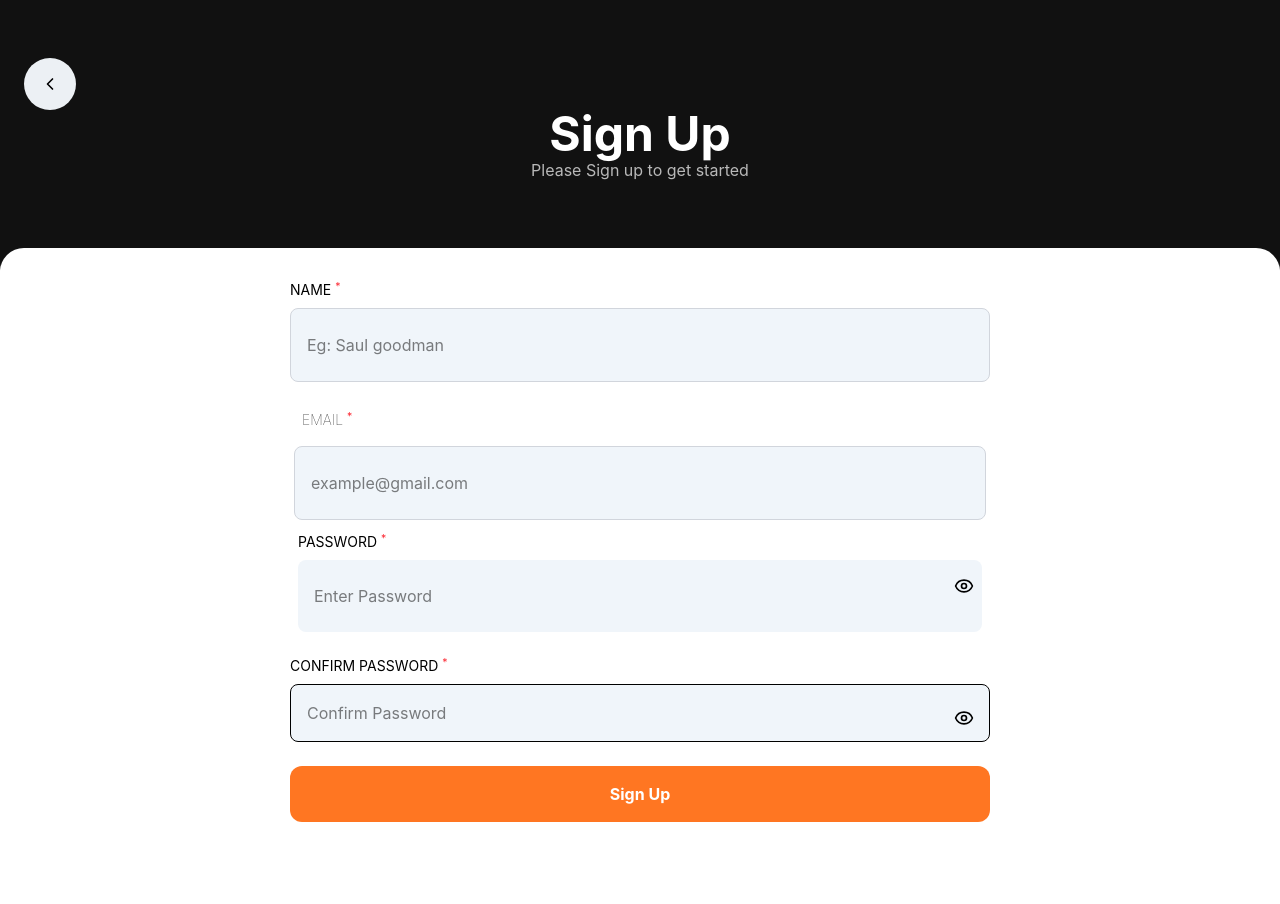
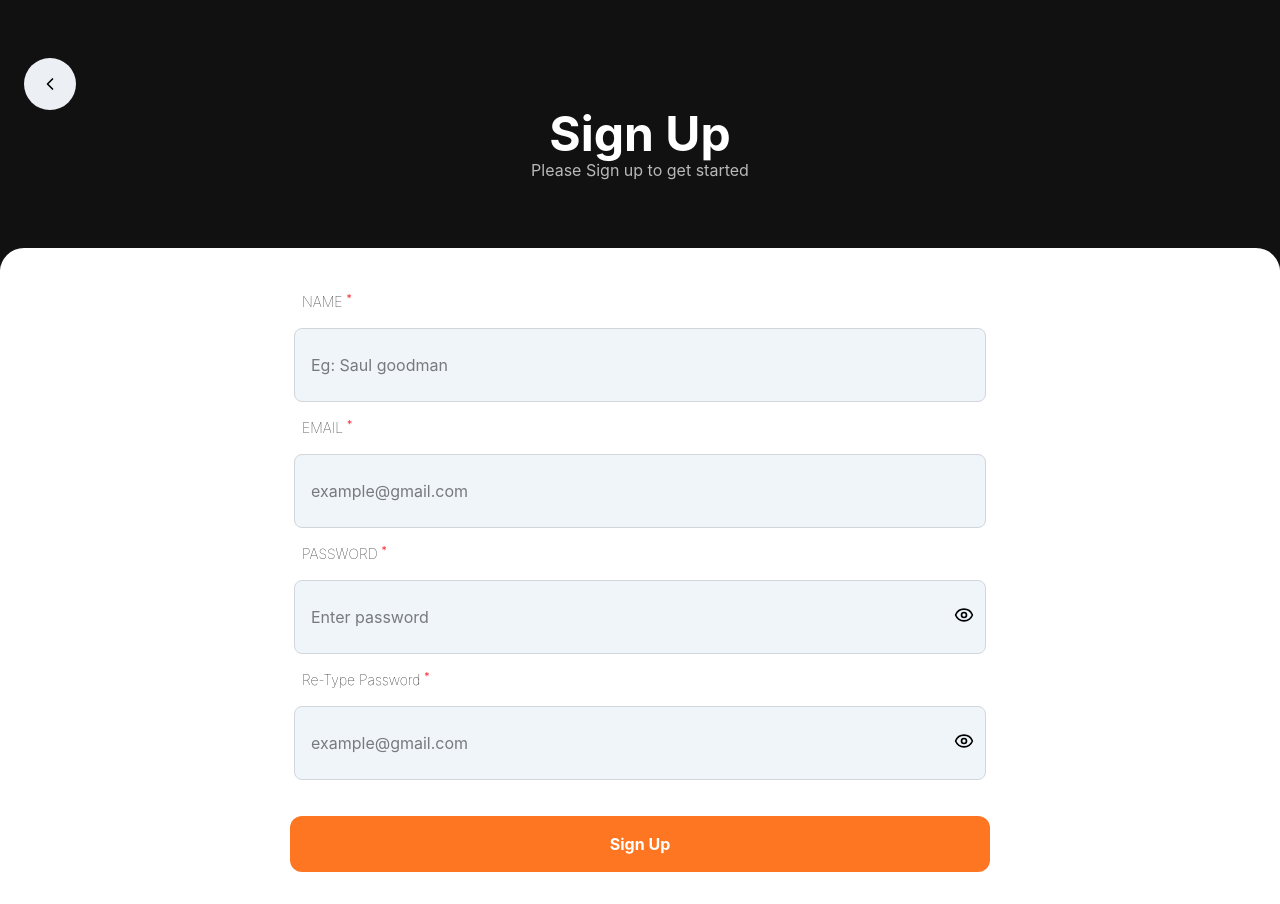
Before and after one commit to Sakthi74/food-delivery-app, a React (Vite) app in the folder Food_App/: page /sign-up in a window 1280 px wide. Before the commit the page ends 854 px from the top, so only its background shows below. Built offline with nearby package versions, Linux system fonts and the light colour scheme.

Commit message:
signup page copy paste from sakthi branch

```diff
--- a/Food_App/src/component/SignupPage.tsx
+++ b/Food_App/src/component/SignupPage.tsx
@@ -1,136 +1,75 @@
-import { useRef, useState } from "react";
+import { useState } from "react";
 import { useSignup } from "../Context/AuthDataContext";
 import { ChevronLeft, Eye, EyeOff } from "lucide-react";
 import { useNavigate } from "react-router-dom";
 import { toast, Bounce } from "react-toastify";
-import "react-toastify/dist/ReactToastify.css";
+import "react-toastify/ReactToastify.css";
 
 const SignupPage = () => {
+  const [showPassword, setShowPassword] = useState(false);
+  const [reshowPassword, setShowrePassword] = useState(false);
+  const [details, setDetails] = useState({ password: "", confirmpassword: "" });
   const navigate = useNavigate();
 
-  const { email, setEmail, setPassword } = useSignup();
+  const { setEmail, setPassword, email, password } = useSignup();
 
-  const passwordRef = useRef<HTMLInputElement | null>(null);
-
-  const [showPassword, setShowPassword] = useState(false);
-  const [reshowPassword, setShowrePassword] = useState(false);
-
-  const [details, setDetails] = useState({
-    name: "",
-    password: "",
-    confirmpassword: "",
-  });
-
-  // Toast Notification
-  const notify = () => {
-    toast.success("Successfully Signed Up", {
+  //tostify function
+  const notifi = () => {
+    toast.success(`Successfully Signed Up`, {
       position: "top-center",
-      autoClose: 3000,
+      autoClose: 5000,
+      hideProgressBar: false,
+      closeOnClick: true,
+      pauseOnHover: true,
+      draggable: true,
+      progress: undefined,
       theme: "colored",
       transition: Bounce,
     });
   };
 
-  // Signup Function
   const handleSignup = () => {
-    const credentials = {
-      email,
-      password: details.password,
-    };
-
+    if (details.password === details.confirmpassword) {
+      navigate("/log-in");
+      setPassword(details.password);
+      const credentials = { email, password: details.password };
       localStorage.setItem("creds", JSON.stringify(credentials));
-
-    setPassword(details.password);
-
-    notify();
-
-    navigate("/log-in");
-  };
-
-  // Validation
-  const handleValidate = (e: React.FormEvent<HTMLFormElement>) => {
-    e.preventDefault();
-
-    const loginPassword = passwordRef.current?.value.trim() || "";
-
-    // Name
-    if (details.name.trim() === "") {
-      toast.error("Name is required");
-      return;
+      notifi();
+    } else {
+      toast.error("Password and Confirm Password fields must be same");
     }
-
-    // Email
-    if (email.trim() === "") {
-      toast.error("Email is required");
-      return;
-    }
-
-    const emailRegex = /^[^\s@]+@[^\s@]+\.[^\s@]+$/;
-
-    if (!emailRegex.test(email)) {
-      toast.error("Enter a valid email");
-      return;
-    }
-
-    // Password
-    if (loginPassword === "") {
-      toast.error("Password is required");
-      passwordRef.current?.focus();
-      return;
-    }
-
-    if (loginPassword.length < 6) {
-      toast.error("Password must be at least 6 characters");
-      passwordRef.current?.focus();
-      return;
-    }
-
-    // Confirm Password
-    if (details.confirmpassword.trim() === "") {
-      toast.error("Confirm Password is required");
-      return;
-    }
-
-    // Password Match
-    if (loginPassword !== details.confirmpassword) {
-      toast.error("Password and Confirm Password must match");
-      return;
-    }
-
-    handleSignup();
   };
 
   return (
-    <div className="min-h-screen bg-white">
-      {/* Header */}
+    <>
+      <div className="min-h-screen bg-white ">
+        {/* Top Section */}
         <div className="bg-[#111111] h-72 flex flex-col justify-center items-center px-6 rounded-b-3xl text-center">
-        <div className="w-full">
+          <div className="w-full ">
             <div
-            className="w-fit p-3 md:p-4 bg-[#ECF0F4] rounded-full cursor-pointer"
-            onClick={() => navigate("/log-in")}
+              className="w-fit p-3 md:p-4 bg-[#ECF0F4] rounded-full cursor-pointer mb-0"
+              onClick={() => navigate("/login")}
             >
               <ChevronLeft size={20} />
             </div>
           </div>
-
           <div className="mb-12">
-          <h1 className="text-4xl md:text-5xl font-bold text-white">Sign Up</h1>
-          <p className="text-white/70">Please Sign up to get started</p>
+            <h1 className="text-4xl md:text-5xl font-bold text-white">
+              Sign Up
+            </h1>
+            <p className="text-white/70 ">Please Sign up to get started</p>
           </div>
-      </div>
-
-      {/* Form */}
-      <div className="-mt-10 bg-white rounded-t-3xl px-6 py-8 flex justify-center">
-        <form
-          onSubmit={handleValidate}
-          className="w-full md:w-[400px] lg:w-[700px]"
-        >
-          {/* Name */}
-          <div className="flex flex-col gap-2 mb-4">
-            <span className="text-sm">
-              NAME <sup className="text-red-500">*</sup>
+        </div>{" "}
+        {/* Bottom Card */}
+        <div className="-mt-10 bg-white rounded-t-3xl px-6 py-8 relative z-10 flex flex-col justify-center items-center">
+          {/* SPAN + INPUT */}
+          <div className="flex flex-col w-full md:w-[400px] lg:w-[700px] p-1  gap-2">
+            <span className="text-black font-thin text-sm p-2">
+              NAME{" "}
+              <strong>
+                <sup className="text-red-500">*</sup>
+              </strong>
             </span>
-
             <input
               type="text"
               placeholder="Eg: Saul goodman"
@@ -153,16 +92,17 @@ const SignupPage = () => {
             />
           </div>
 
-          {/* Password */}
-          <div className="relative flex flex-col p-2 gap-2 mb-4">
-            <span className="text-sm">
-              PASSWORD <sup className="text-red-500">*</sup>
+          {/* PASSWORD */}
+          <div className="relative flex flex-col gap-2 w-full md:w-[400px] lg:w-[700px] p-1">
+            <span className="text-black font-thin text-sm p-2">
+              PASSWORD{" "}
+              <strong>
+                <sup className="text-red-500">*</sup>
+              </strong>
             </span>
-
             <input
-              ref={passwordRef}
               type={showPassword ? "text" : "password"}
-              placeholder="Enter Password"
+              placeholder="Enter password"
               value={details.password}
               onChange={(e) =>
                 setDetails((prev) => ({
@@ -170,56 +110,56 @@ const SignupPage = () => {
                   password: e.target.value,
                 }))
               }
-              className=" border-gray-300  bg-[#f0f5fa] rounded-lg px-4 py-6 pr-12 focus:outline-none focus:border-[#ff7622]"
+              className="w-full border bg-[#f0f5fa] border-gray-300 rounded-lg px-4 py-6 pr-12 focus:outline-none focus:border-[#ff7622]"
             />
-
             <button
               type="button"
               onClick={() => setShowPassword(!showPassword)}
-              className="absolute right-4 top-[52px]"
+              className="absolute right-4 top-1/2 translate-y-1/2 cursor-pointer"
             >
               {showPassword ? <EyeOff size={20} /> : <Eye size={20} />}
             </button>
           </div>
 
-          {/* Confirm Password */}
-          <div className="relative flex flex-col gap-2 mb-6">
-            <span className="text-sm">
-              CONFIRM PASSWORD <sup className="text-red-500">*</sup>
+          {/* RE ENTER PASSWORD */}
+          <div className="relative flex flex-col gap-2 w-full md:w-[400px] lg:w-[700px] p-1">
+            <span className="text-black font-thin text-sm p-2">
+              Re-Type Password{" "}
+              <strong>
+                {" "}
+                <sup className="text-red-500">*</sup>
+              </strong>
             </span>
-
             <input
               type={reshowPassword ? "text" : "password"}
-              placeholder="Confirm Password"
+              placeholder="example@gmail.com"
               value={details.confirmpassword}
+              className="w-full  border bg-[#f0f5fa]  border-gray-300 rounded-lg px-4 py-6 focus:outline-none focus:border-[#ff7622]"
               onChange={(e) =>
                 setDetails((prev) => ({
                   ...prev,
                   confirmpassword: e.target.value,
                 }))
               }
-              className="border bg-[#f0f5fa] rounded-lg px-4 py-4 pr-12 focus:outline-none focus:border-[#ff7622]"
             />
-
             <button
-              type="button"
+              className="absolute right-4 top-1/2 translate-y-1/2 cursor-pointer "
               onClick={() => setShowrePassword(!reshowPassword)}
-              className="absolute right-4 top-[52px]"
             >
               {reshowPassword ? <EyeOff size={20} /> : <Eye size={20} />}
             </button>
           </div>
-
-          {/* Button */}
           <button
-            type="submit"
-            className="w-full bg-[#ff7622] text-white py-4 rounded-xl font-bold hover:bg-[#ff8a45] transition"
+            className="mt-8 w-full cursor-pointer md:w-[400px] lg:w-[700px] rounded-xl bg-[#ff7622] py-4 text-white font-bold hover:bg-[#ff8650] transition-colors"
+            onClick={handleSignup}
           >
             Sign Up
           </button>
-        </form>
+
+          {/* Button */}
         </div>
       </div>
+    </>
   );
 };
 
```
Lines whose indentation alone changed are shown as unchanged.
